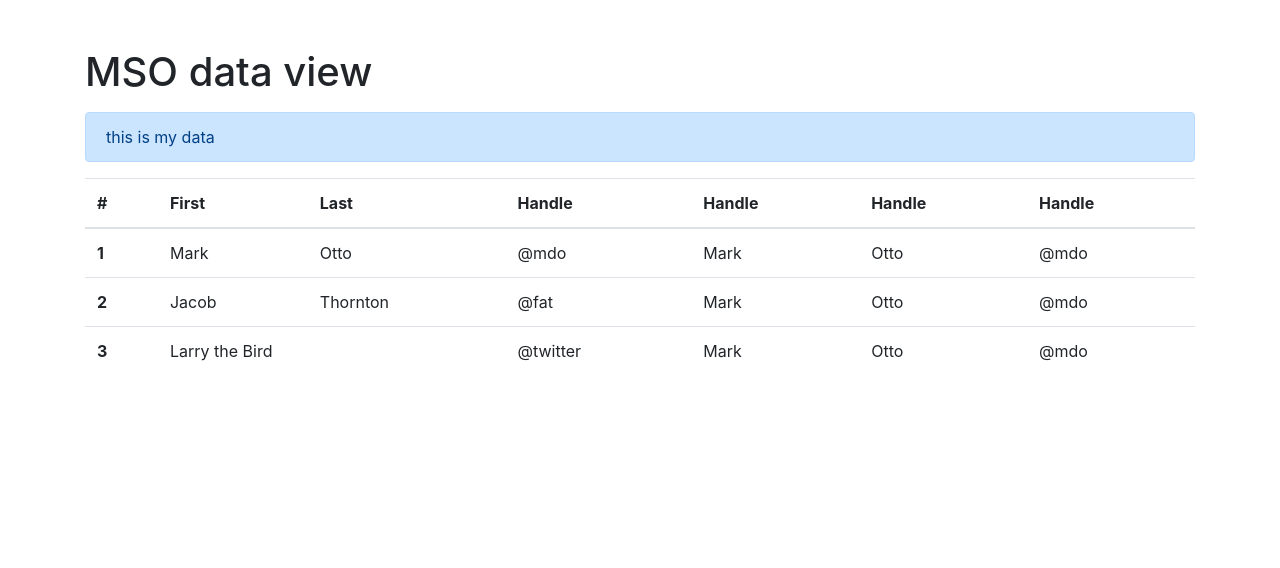
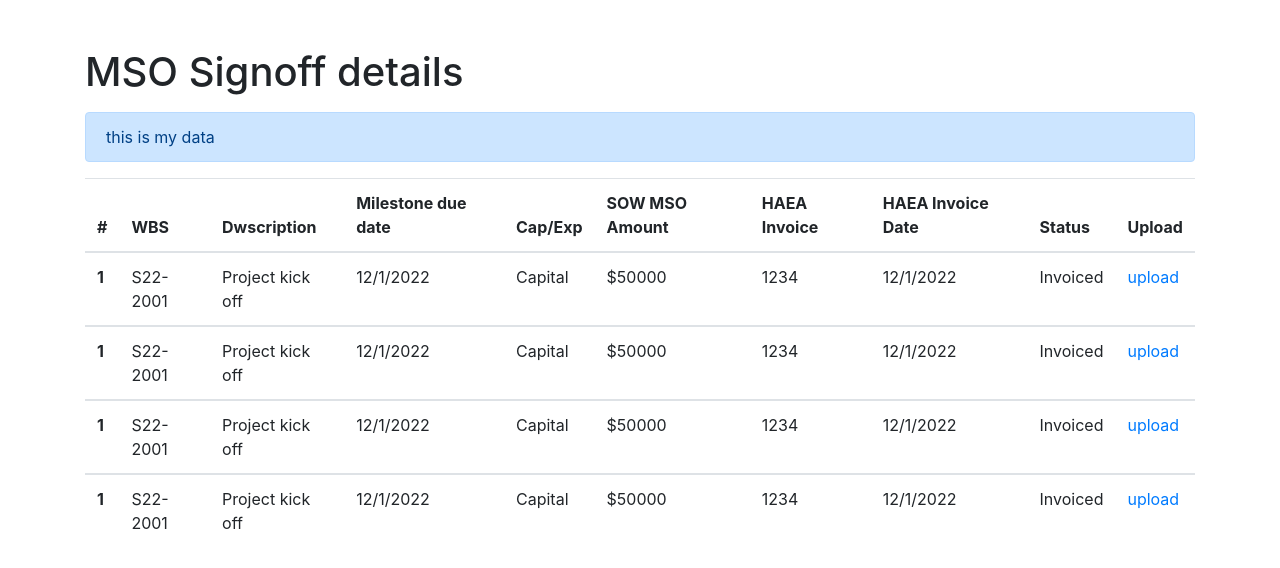
Before and after one commit to divaymohan/email_sender_using_django, a Django app: page /table in a window 1280 px wide. Shown: the top 568 px of the page. Run offline with Django 3.2, Linux system fonts and the light colour scheme; parts of the project's set-up code (start-up, migrations or seed data) failed here and were passed over; some libraries are stand-ins or nearby versions.

Commit message:
adding table view content

```diff
--- a/tableview/templates/tableview/table.html
+++ b/tableview/templates/tableview/table.html
@@ -13,7 +13,7 @@
   <div class="container">
     <div class="row">
       <div class="col-lg-12">
-        <h1 class="mt-5 mb-3">MSO data view</h1>
+        <h1 class="mt-5 mb-3">MSO Signoff details</h1>
 
           {% if data %}
           <div class="alert alert-primary" role="alert">
@@ -24,41 +24,32 @@
             <thead>
               <tr>
                 <th scope="col">#</th>
-                <th scope="col">First</th>
-                <th scope="col">Last</th>
-                <th scope="col">Handle</th>
-                <th scope="col">Handle</th>
-                <th scope="col">Handle</th>
-                <th scope="col">Handle</th>
+                <th scope="col">WBS</th>
+                <th scope="col">Dwscription</th>
+                <th scope="col">Milestone due date</th>
+                <th scope="col">Cap/Exp</th>
+                <th scope="col">SOW MSO Amount</th>
+                <th scope="col">HAEA Invoice</th>
+                <th scope="col">HAEA Invoice Date</th>
+                <th scope="col">Status</th>
+                <th scope="col">Upload</th>
               </tr>
             </thead>
+            {% for wbs_data in data.wbs_data %}
             <tbody>
               <tr>
                 <th scope="row">1</th>
-                <td>Mark</td>
-                <td>Otto</td>
-                <td>@mdo</td>
-                <td>Mark</td>
-                <td>Otto</td>
-                <td>@mdo</td>
+                <td>{{wbs_data.wbs}}</td>
+                <td>{{wbs_data.description}}</td>
+                <td>{{wbs_data.milestone_due_date}}</td>
+                <td>{{wbs_data.Cap_or_Exp}}</td>
+                <td>${{wbs_data.sow_mso_amount}}</td>
+                <td>{{wbs_data.haea_invoice}}</td>
+                <td>{{wbs_data.haea_invoice_date}}</td>
+                <td>{{wbs_data.status}}</td>
+                <td><a href="url">upload</a></td>
               </tr>
-              <tr>
-                <th scope="row">2</th>
-                <td>Jacob</td>
-                <td>Thornton</td>
-                <td>@fat</td>
-                <td>Mark</td>
-                <td>Otto</td>
-                <td>@mdo</td>
-              </tr>
-              <tr>
-                <th scope="row">3</th>
-                <td colspan="2">Larry the Bird</td>
-                <td>@twitter</td>
-                <td>Mark</td>
-                <td>Otto</td>
-                <td>@mdo</td>
-              </tr>
+              {% endfor %}
             </tbody>
           </table>
 
--- a/tableview/views.py
+++ b/tableview/views.py
@@ -10,7 +10,53 @@ from django.conf import settings
 class TableView(View):
     # form_class = EmailForm
     template_name = 'tableview/table.html'
-    data = {"name": "this is my data"}
+    data = {
+        "name": "this is my data",
+        "wbs_data": [{
+            "wbs": "S22-2001",
+            "description": "Project kick off",
+            "milestone_due_date": "12/1/2022",
+            "Cap_or_Exp": "Capital",
+            "sow_mso_amount": 50000,
+            "haea_invoice":1234,
+            "haea_invoice_date":"12/1/2022",
+            "status":"Invoiced"
+
+        },
+        {
+            "wbs": "S22-2001",
+            "description": "Project kick off",
+            "milestone_due_date": "12/1/2022",
+            "Cap_or_Exp": "Capital",
+            "sow_mso_amount": 50000,
+            "haea_invoice":1234,
+            "haea_invoice_date":"12/1/2022",
+            "status":"Invoiced"
+
+        },
+        {
+            "wbs": "S22-2001",
+            "description": "Project kick off",
+            "milestone_due_date": "12/1/2022",
+            "Cap_or_Exp": "Capital",
+            "sow_mso_amount": 50000,
+            "haea_invoice":1234,
+            "haea_invoice_date":"12/1/2022",
+            "status":"Invoiced"
+
+        },
+        {
+            "wbs": "S22-2001",
+            "description": "Project kick off",
+            "milestone_due_date": "12/1/2022",
+            "Cap_or_Exp": "Capital",
+            "sow_mso_amount": 50000,
+            "haea_invoice":1234,
+            "haea_invoice_date":"12/1/2022",
+            "status":"Invoiced"
+
+        },]
+    }
 
     def get(self, request, *args, **kwargs):
         return render(request, self.template_name, {'data': self.data})
```
